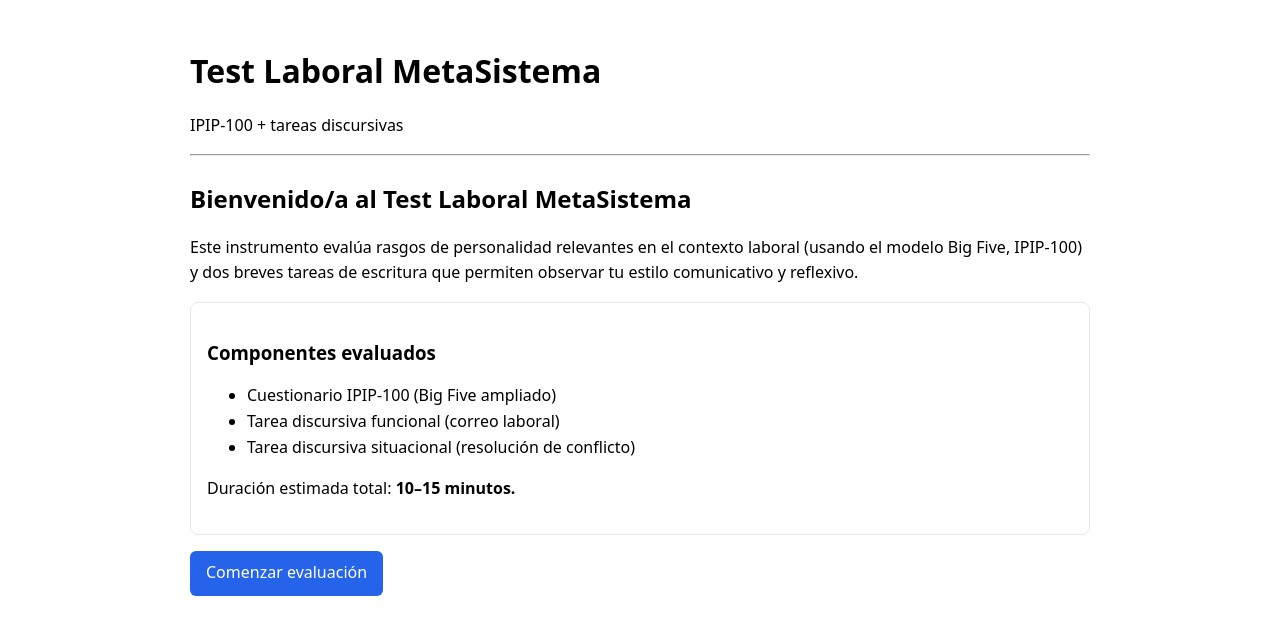
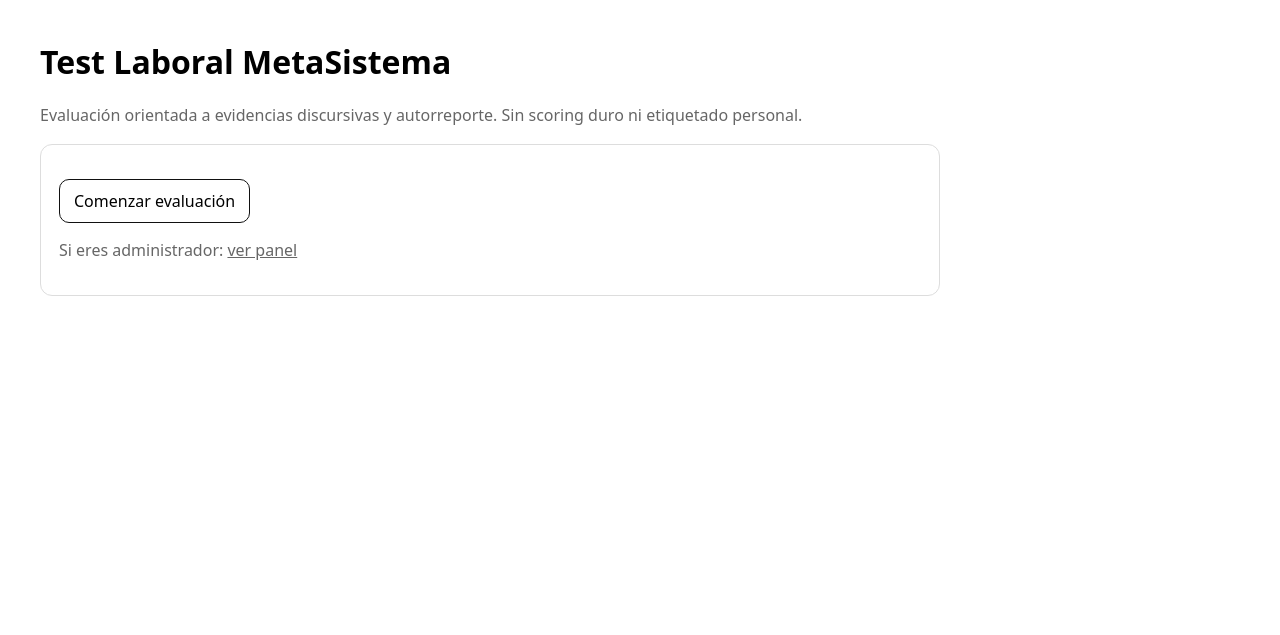
Before and after one commit to christiansotofajardo-cpu/test-laboral-metasistema, a FastAPI app: page / in a window 1280 px wide. Shown: the top 635 px of the page. Run offline with FastAPI, Linux system fonts and the light colour scheme.

Commit message:
Update index.html

```diff
--- a/templates/index.html
+++ b/templates/index.html
@@ -1,23 +1,24 @@
-{% extends "base.html" %}
+<!doctype html>
+<html lang="es">
+<head>
+  <meta charset="utf-8">
+  <meta name="viewport" content="width=device-width,initial-scale=1">
+  <title>Test Laboral MetaSistema</title>
+  <style>
+    body{font-family:system-ui,-apple-system,Segoe UI,Roboto,Arial;margin:40px;max-width:900px}
+    a{color:inherit}
+    .card{border:1px solid #ddd;border-radius:12px;padding:18px;margin-top:18px}
+    .btn{display:inline-block;padding:10px 14px;border:1px solid #111;border-radius:10px;text-decoration:none}
+    .muted{color:#666}
+  </style>
+</head>
+<body>
+  <h1>Test Laboral MetaSistema</h1>
+  <p class="muted">Evaluación orientada a evidencias discursivas y autorreporte. Sin scoring duro ni etiquetado personal.</p>
 
-{% block content %}
-<h2>Bienvenido/a al Test Laboral MetaSistema</h2>
-
-<p>
-Este instrumento evalúa rasgos de personalidad relevantes en el contexto laboral
-(usando el modelo Big Five, IPIP-100) y dos breves tareas de escritura que permiten
-observar tu estilo comunicativo y reflexivo.
-</p>
-
-<div class="card">
-    <h3>Componentes evaluados</h3>
-    <ul>
-        <li>Cuestionario IPIP-100 (Big Five ampliado)</li>
-        <li>Tarea discursiva funcional (correo laboral)</li>
-        <li>Tarea discursiva situacional (resolución de conflicto)</li>
-    </ul>
-    <p>Duración estimada total: <strong>10–15 minutos.</strong></p>
-</div>
-
-<a href="/test" class="btn btn-primary">Comenzar evaluación</a>
-{% endblock %}
+  <div class="card">
+    <p><a class="btn" href="/test">Comenzar evaluación</a></p>
+    <p class="muted">Si eres administrador: <a href="/admin">ver panel</a></p>
+  </div>
+</body>
+</html>
```
